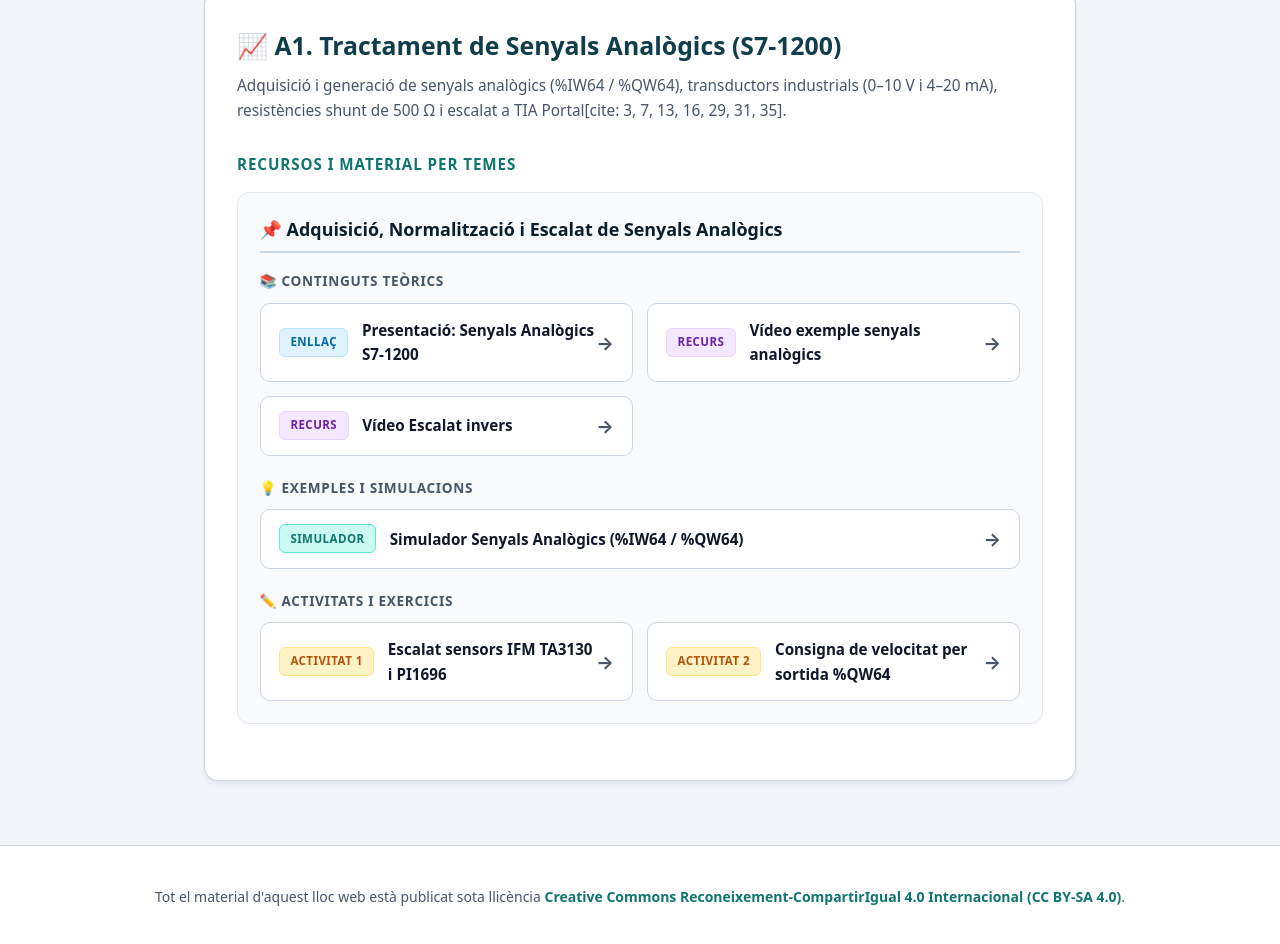
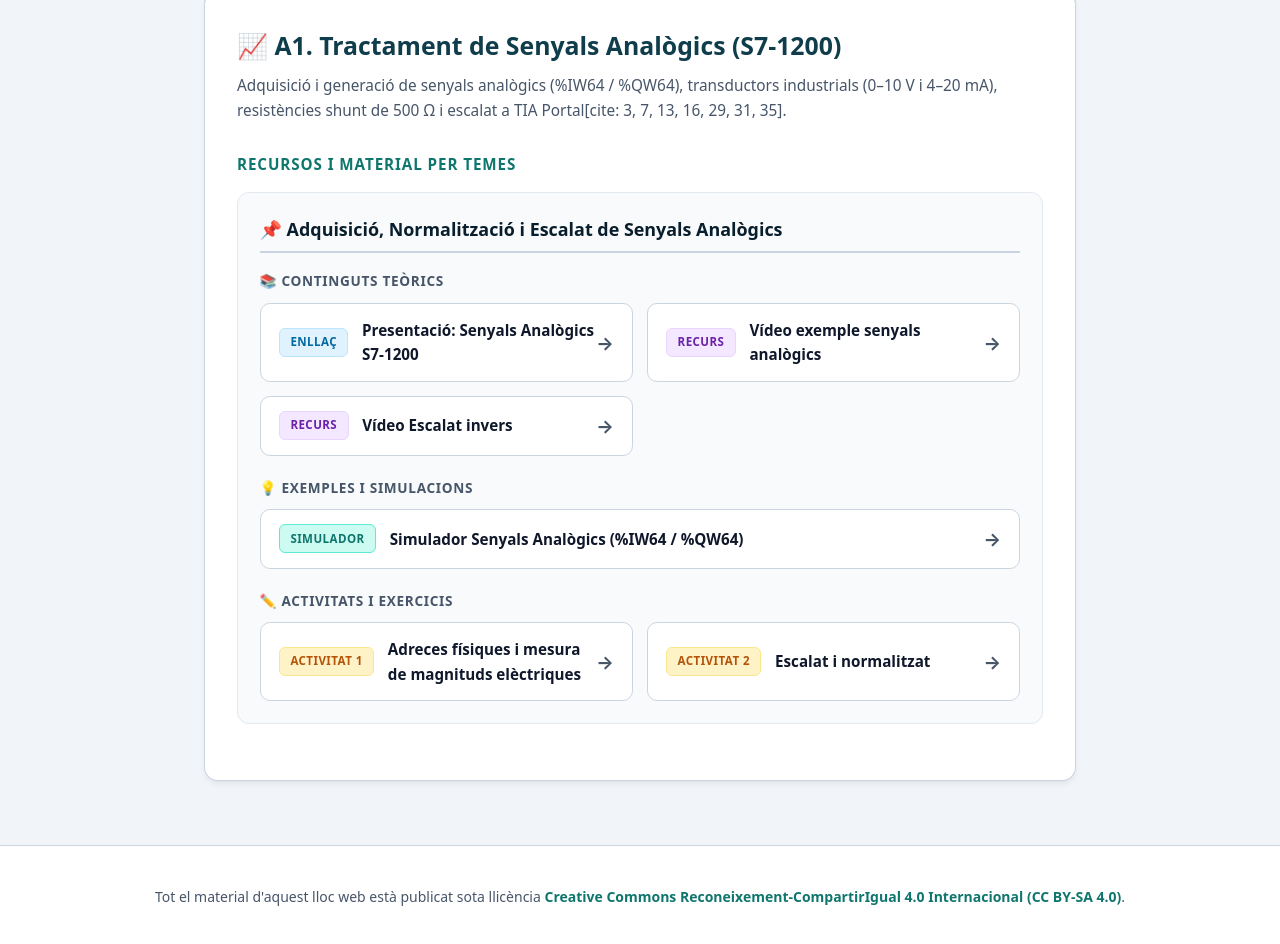
Before and after one commit to pgarci67/EEB0-0965, a plain HTML site: page index.html in a window 1280 px wide. Shown: the part 384-1328 px from the top of the page. Drawn offline with Linux system fonts and the light colour scheme.

Commit message:
activitats analogiques

```diff
--- a/index.html
+++ b/index.html
@@ -335,7 +335,7 @@
           <div class="topic-subgroup">
             <div class="topic-subgroup-title">💡 Exemples i Simulacions</div>
             <div class="resource-grid">
-              <a href="simulador_analogiques_s71200.html" target="_blank" class="resource-item">
+              <a href="A1/simulador_senyals_analogics_s71200.html" target="_blank" class="resource-item">
                 <div class="resource-info">
                   <span class="badge badge-sim">Simulador</span>
                   <span class="resource-title">Simulador Senyals Analògics (%IW64 / %QW64)</span>
@@ -349,17 +349,17 @@
           <div class="topic-subgroup">
             <div class="topic-subgroup-title">✏️ Activitats i Exercicis</div>
             <div class="resource-grid">
-              <a href="A1/Act01_Escalat_Sensors_IFM.pdf" target="_blank" class="resource-item">
+              <a href="A1/EEB0_0965_SistemesProgramableAvançats_Analog_I.pdf" target="_blank" class="resource-item">
                 <div class="resource-info">
                   <span class="badge badge-activity">Activitat 1</span>
-                  <span class="resource-title">Escalat sensors IFM TA3130 i PI1696</span>
+                  <span class="resource-title">Adreces físiques i mesura de magnituds elèctriques</span>
                 </div>
                 <span class="resource-arrow">→</span>
               </a>
-              <a href="A1/Act02_Control_Variador_QW64.pdf" target="_blank" class="resource-item">
+              <a href="A1/EEB0_0965_SistemesProgramableAvançats_Analog_II.pdf" target="_blank" class="resource-item">
                 <div class="resource-info">
                   <span class="badge badge-activity">Activitat 2</span>
-                  <span class="resource-title">Consigna de velocitat per sortida %QW64</span>
+                  <span class="resource-title">Escalat i normalitzat</span>
                 </div>
                 <span class="resource-arrow">→</span>
               </a>
```
Also changed, not shown: 2 other files.
